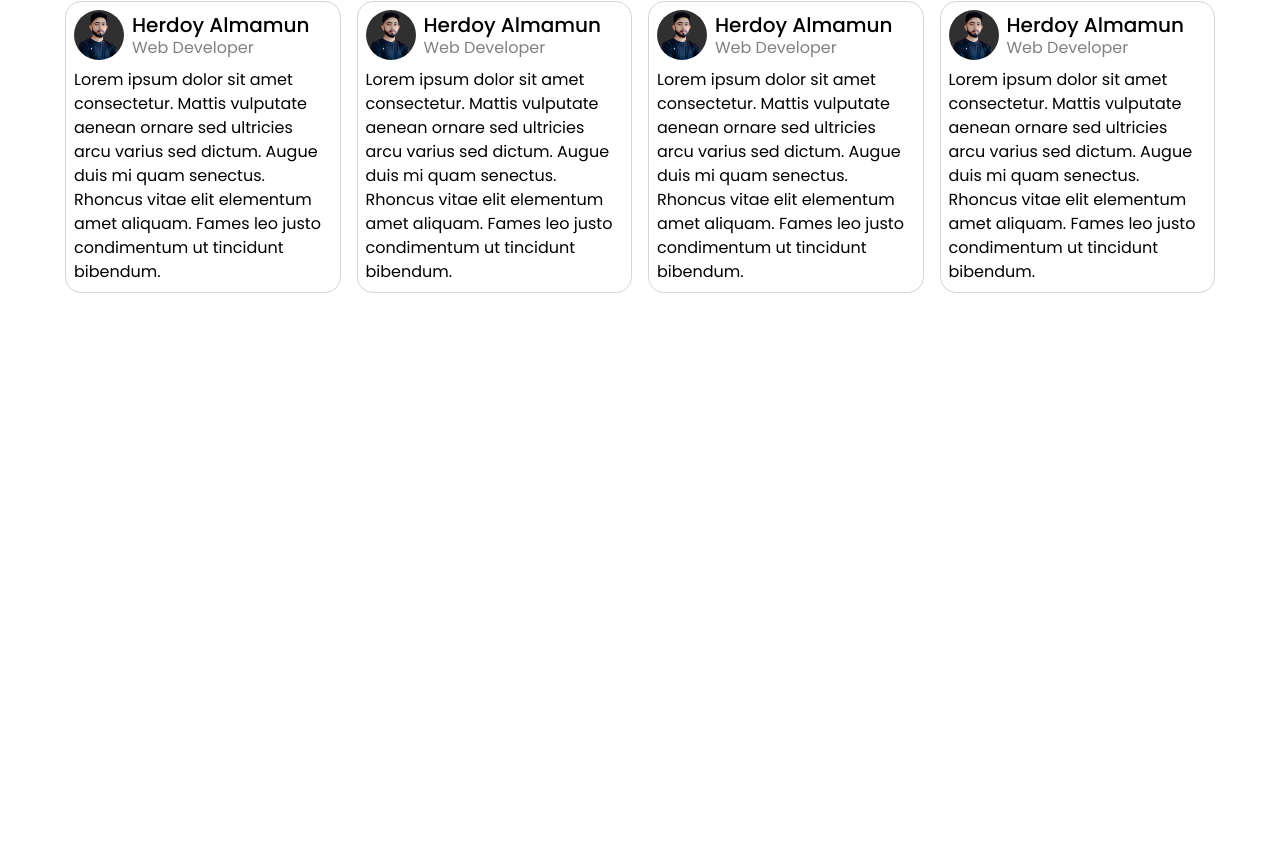
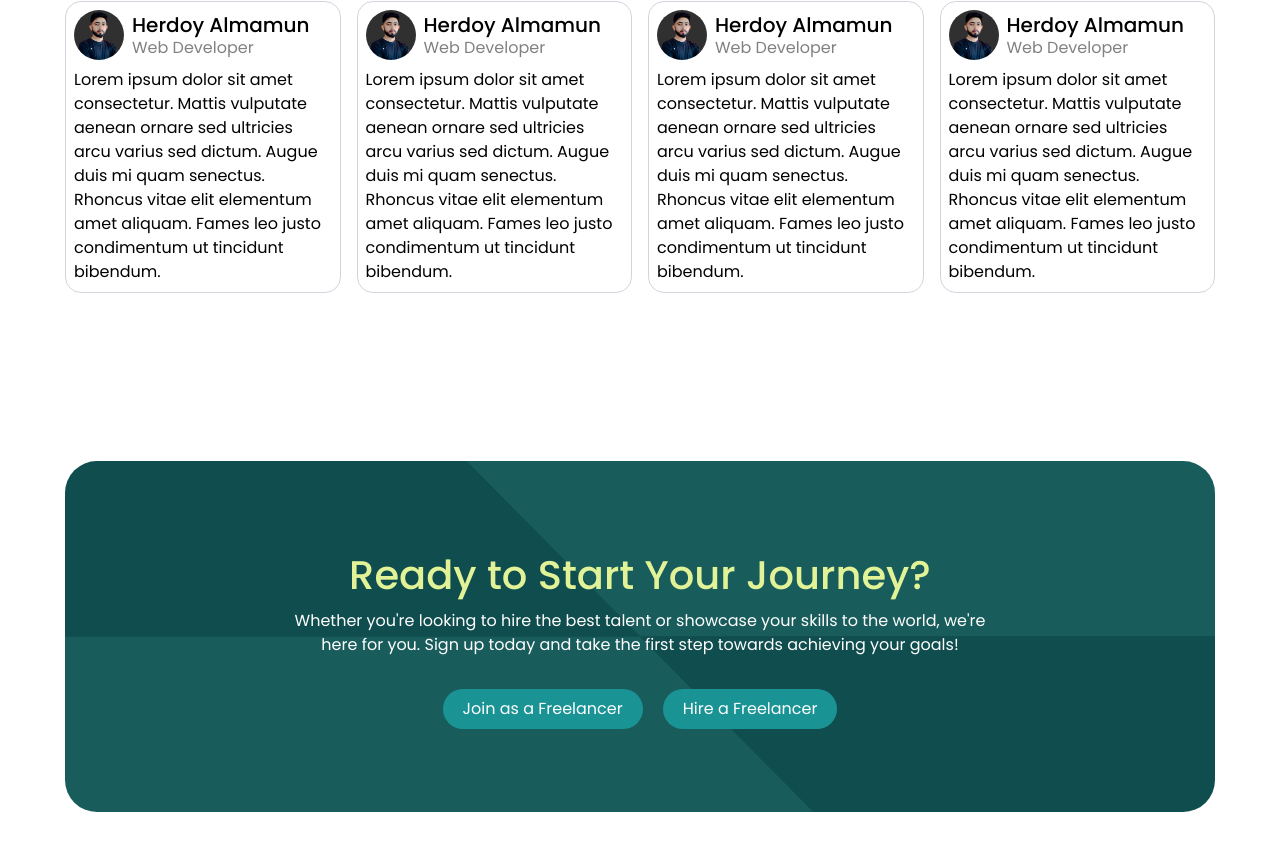
Before and after one commit to herdoy-dev/talentz, a Next.js app: page / in a window 1280 px wide. Shown: the part 2567-3417 px from the top of the page. Before the commit the page ends 2940 px from the top, so only its background shows below. Built offline with nearby package versions, Linux system fonts and the light colour scheme.

Commit message:
Build Call To Action Section

```diff
--- /dev/null
+++ b/app/_components/call-to-action.tsx
@@ -0,0 +1,25 @@
+import ActionButtons from "@/components/action-buttons";
+import Container from "@/components/ui/container";
+import Text from "@/components/ui/text";
+
+export default function CallToAction() {
+  return (
+    <Container>
+      <div className="bg-[url('/call_to_action_bg.png')] bg-cover bg-no-repeat bg-center h-auto md:h-[351px] w-full flex items-center justify-center rounded-4xl md:my-32 px-4 py-8">
+        <div className="flex items-center justify-center flex-col gap-8">
+          <div className="flex items-center justify-center flex-col gap-4 md:gap-1">
+            <h1 className="text-accent text-center">
+              Ready to Start Your Journey?
+            </h1>
+            <Text variant="light" className="text-center max-w-[700px]">
+              Whether you&apos;re looking to hire the best talent or showcase
+              your skills to the world, we&apos;re here for you. Sign up today
+              and take the first step towards achieving your goals!
+            </Text>
+          </div>
+          <ActionButtons isAllSecondary={true} className="justify-center" />
+        </div>
+      </div>
+    </Container>
+  );
+}
--- a/app/page.tsx
+++ b/app/page.tsx
@@ -1,9 +1,10 @@
 import Navbar from "@/components/navbar";
+import CallToAction from "./_components/call-to-action";
 import Hero from "./_components/hero";
 import HeroIllustrations from "./_components/hero-illustrations";
 import SimpleSteps from "./_components/simple-steps";
+import Testimonials from "./_components/testimonials";
 import WhyChooseUs from "./_components/why-choose-us";
-import Testimonials from "./_components/testimonials";
 
 export default function Home() {
   return (
@@ -14,6 +15,7 @@ export default function Home() {
       <SimpleSteps />
       <WhyChooseUs />
       <Testimonials />
+      <CallToAction />
     </>
   );
 }
```
Also changed, not shown: public/call_to_action_bg.png (added).
